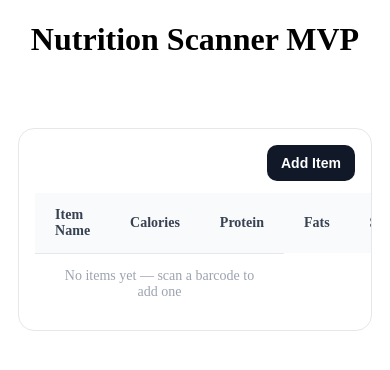
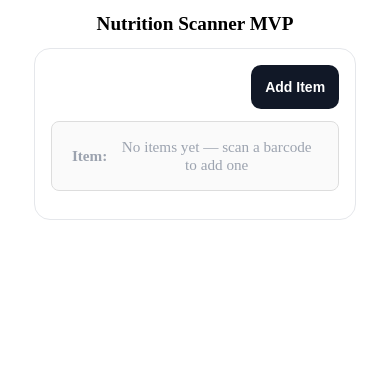
Before and after one commit to Islaster/Barcode, a React (Vite) app in the folder client/: page / in a window 390 px wide. Shown: the top 370 px of the page. Built offline with nearby package versions, Linux system fonts and the light colour scheme.

Commit message:
responsive css

```diff
--- a/client/src/App.css
+++ b/client/src/App.css
@@ -15,3 +15,249 @@
 .content > * {
   width: 100%;
 }
+
+/* ===== Global Responsive Styles ===== */
+
+* {
+  box-sizing: border-box;
+}
+
+body {
+  margin: 0;
+  padding: 0;
+  overflow-x: hidden;
+}
+
+main {
+  width: 100%;
+  padding: 0 8px;
+}
+
+h1 {
+  font-size: clamp(1.2rem, 4vw, 2rem);
+  padding: 0 8px;
+}
+
+.container {
+  width: 100%;
+  max-width: 960px;
+  margin: 0 auto;
+  padding: 0 8px;
+}
+
+.content {
+  width: 100%;
+}
+
+/* ===== Nutrition Table Responsive ===== */
+
+.nutrition-table {
+  width: 100%;
+  border-collapse: collapse;
+  table-layout: auto;
+  font-size: 1rem;
+}
+
+.nutrition-table th,
+.nutrition-table td {
+  padding: 10px 12px;
+  text-align: left;
+  word-wrap: break-word;
+}
+
+/* Stack table on small screens */
+@media screen and (max-width: 600px) {
+  .nutrition-table,
+  .nutrition-table thead,
+  .nutrition-table tbody,
+  .nutrition-table tfoot,
+  .nutrition-table th,
+  .nutrition-table td,
+  .nutrition-table tr {
+    display: block;
+    width: 100%;
+  }
+
+  .nutrition-table thead {
+    display: none; /* Hide header row — we'll use data labels instead */
+  }
+
+  .nutrition-table tr {
+    margin-bottom: 12px;
+    border: 1px solid #ddd;
+    border-radius: 8px;
+    padding: 10px;
+    background: #fafafa;
+  }
+
+  .nutrition-table td {
+    display: flex;
+    justify-content: space-between;
+    align-items: center;
+    padding: 6px 10px;
+    border: none;
+    border-bottom: 1px solid #eee;
+    font-size: 0.95rem;
+  }
+
+  .nutrition-table td:last-child {
+    border-bottom: none;
+  }
+
+  /* Data labels for each cell */
+  .nutrition-table tbody td:nth-child(1)::before {
+    content: "Item: ";
+    font-weight: 700;
+    margin-right: 8px;
+  }
+  .nutrition-table tbody td:nth-child(2)::before {
+    content: "Calories: ";
+    font-weight: 700;
+    margin-right: 8px;
+  }
+  .nutrition-table tbody td:nth-child(3)::before {
+    content: "Protein: ";
+    font-weight: 700;
+    margin-right: 8px;
+  }
+  .nutrition-table tbody td:nth-child(4)::before {
+    content: "Fats: ";
+    font-weight: 700;
+    margin-right: 8px;
+  }
+  .nutrition-table tbody td:nth-child(5)::before {
+    content: "Sodium: ";
+    font-weight: 700;
+    margin-right: 8px;
+  }
+
+  /* Totals footer row styling */
+  .nutrition-table tfoot tr {
+    background: #e8f5e9;
+    border: 2px solid #4caf50;
+  }
+
+  .nutrition-table tfoot td:nth-child(1)::before {
+    content: "";
+  }
+  .nutrition-table tfoot td:nth-child(2)::before {
+    content: "Calories: ";
+    font-weight: 700;
+    margin-right: 8px;
+  }
+  .nutrition-table tfoot td:nth-child(3)::before {
+    content: "Protein: ";
+    font-weight: 700;
+    margin-right: 8px;
+  }
+  .nutrition-table tfoot td:nth-child(4)::before {
+    content: "Fats: ";
+    font-weight: 700;
+    margin-right: 8px;
+  }
+  .nutrition-table tfoot td:nth-child(5)::before {
+    content: "Sodium: ";
+    font-weight: 700;
+    margin-right: 8px;
+  }
+}
+
+/* ===== Barcode Scanner Responsive ===== */
+
+#reader {
+  width: 100% !important;
+  max-width: 420px !important;
+  min-height: 260px !important;
+}
+
+@media screen and (max-width: 480px) {
+  #reader {
+    max-width: 100% !important;
+    min-height: 220px !important;
+    border-radius: 8px !important;
+  }
+}
+
+/* ===== Add Item Modal Responsive ===== */
+
+.add-item-modal-actions {
+  display: flex;
+  flex-direction: column;
+  gap: 10px;
+  width: 100%;
+}
+
+.add-item-option-btn {
+  width: 100%;
+  padding: 12px;
+  font-size: 1rem;
+  border-radius: 8px;
+  cursor: pointer;
+}
+
+.add-item-cancel-btn {
+  width: 100%;
+  padding: 10px;
+  margin-top: 8px;
+  font-size: 1rem;
+  cursor: pointer;
+}
+
+@media screen and (min-width: 601px) {
+  .add-item-modal-actions {
+    flex-direction: row;
+    justify-content: center;
+  }
+
+  .add-item-option-btn {
+    width: auto;
+    min-width: 180px;
+  }
+
+  .add-item-cancel-btn {
+    width: auto;
+  }
+}
+
+/* ===== Food Search Responsive ===== */
+
+.food-search__servings-select {
+  width: 100%;
+  padding: 10px;
+  font-size: 1rem;
+  border-radius: 6px;
+}
+
+@media screen and (max-width: 600px) {
+  .food-search__list-item {
+    padding: 10px 8px;
+    font-size: 0.95rem;
+  }
+
+  .food-search__servings-expander {
+    padding: 8px;
+  }
+
+  .food-search__servings-select {
+    font-size: 0.9rem;
+    padding: 8px;
+  }
+}
+
+/* ===== General Button Touch Targets ===== */
+
+@media screen and (max-width: 600px) {
+  button {
+    min-height: 44px;
+    min-width: 44px;
+    font-size: 1rem;
+  }
+
+  input[type="text"],
+  input[type="search"] {
+    width: 100%;
+    padding: 12px;
+    font-size: 1rem;
+    border-radius: 8px;
+  }
+}
```
